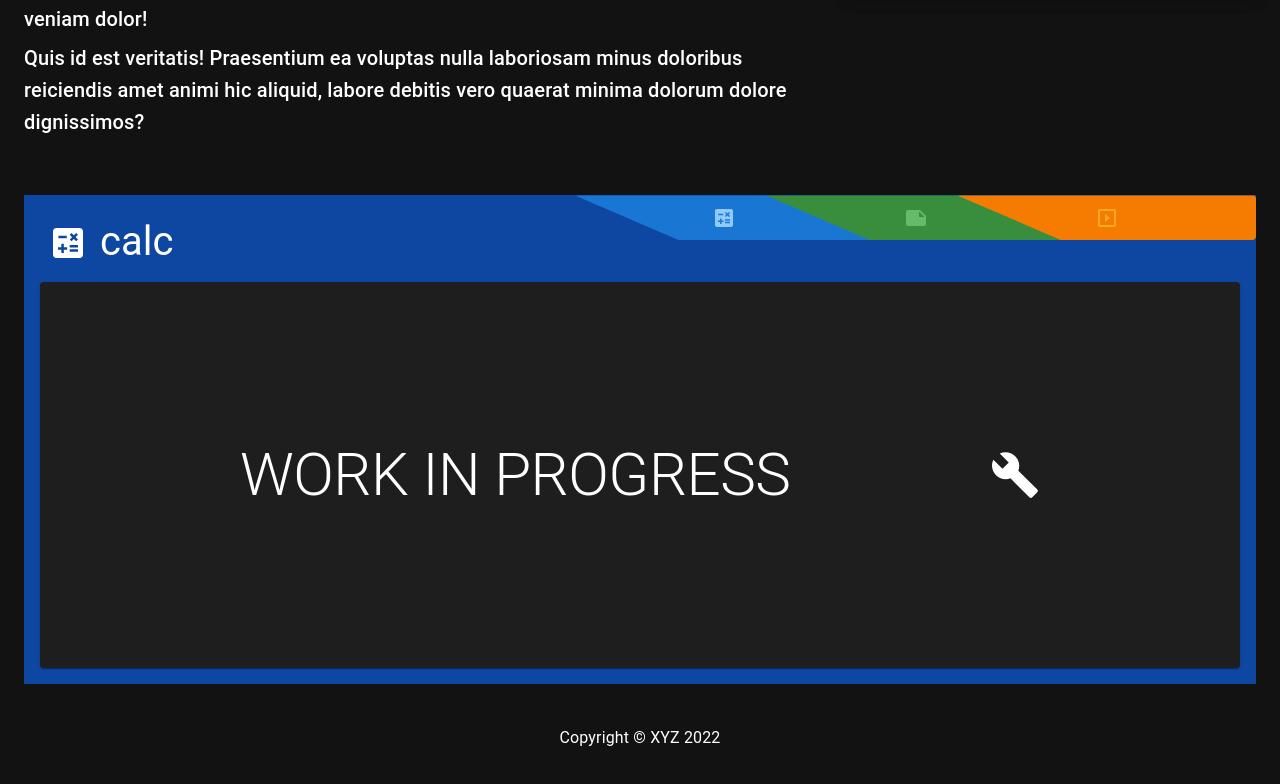
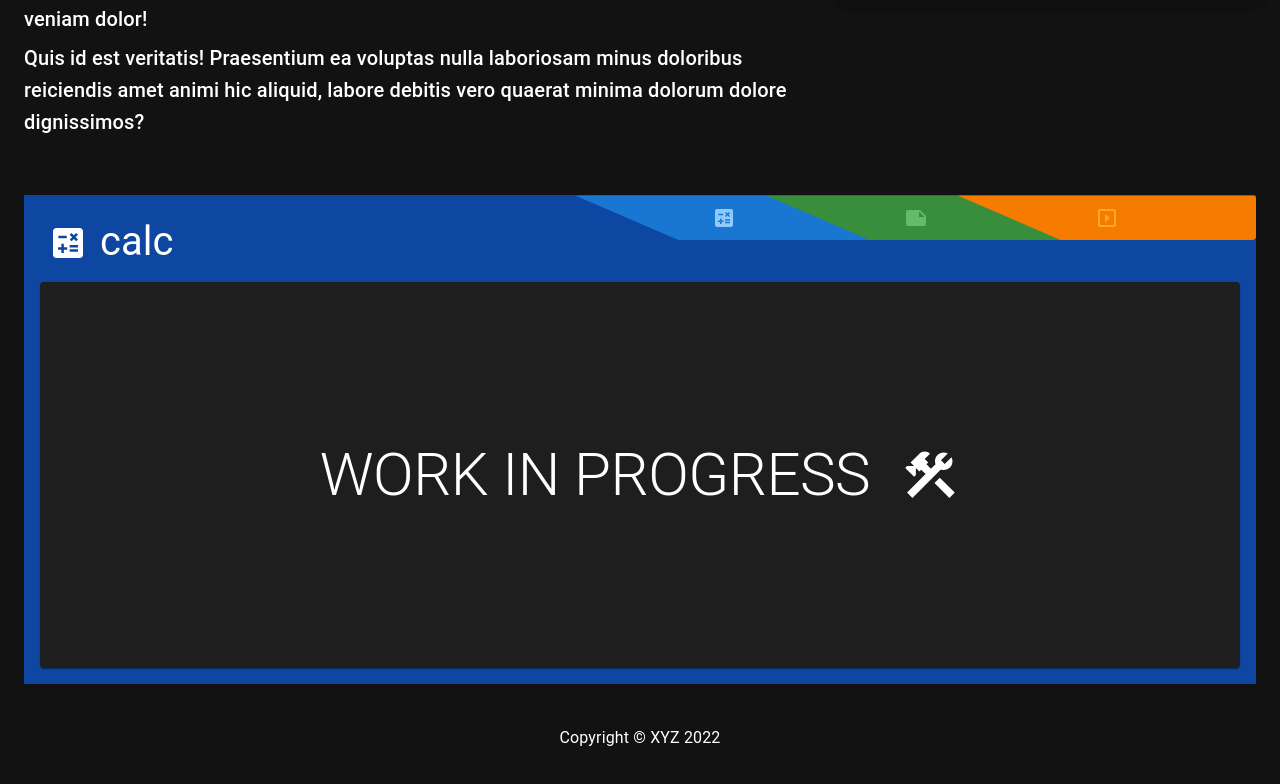
Before and after one commit to k4-100/calc, a React (Vite) app: page / in a window 1280 px wide. Shown: the part 1096-1880 px from the top of the page. Built offline with nearby package versions, Linux system fonts and the light colour scheme.

Commit message:
made placeholder look better

```diff
--- a/src/components/Home/Saves.tsx
+++ b/src/components/Home/Saves.tsx
@@ -3,7 +3,13 @@ import { Box, Typography, Button, Paper } from "@mui/material";
 import { blue, green, orange } from "@mui/material/colors";
 
 // import Save from "./Save";
-import { Build, Calculate, Note, Slideshow } from "@mui/icons-material";
+import {
+    Build,
+    Calculate,
+    Construction,
+    Note,
+    Slideshow,
+} from "@mui/icons-material";
 
 enum AppKind {
     Calc = "calc",
@@ -179,15 +185,15 @@ const Saves: React.FC = () => {
                     sx={{
                         height: "100%",
                         display: "flex",
-                        justifyContent: "space-evenly",
+                        justifyContent: "center",
                         alignItems: "center",
                     }}
                 >
                     <Typography variant="h2">WORK IN PROGRESS </Typography>
-                    <Build
+                    <Construction
                         sx={{
-                            fontSize: "50px",
-                            // transform: "scaleX(-1)",
+                            fontSize: "60px",
+                            ml: "30px",
                         }}
                     />
                 </Paper>
```
